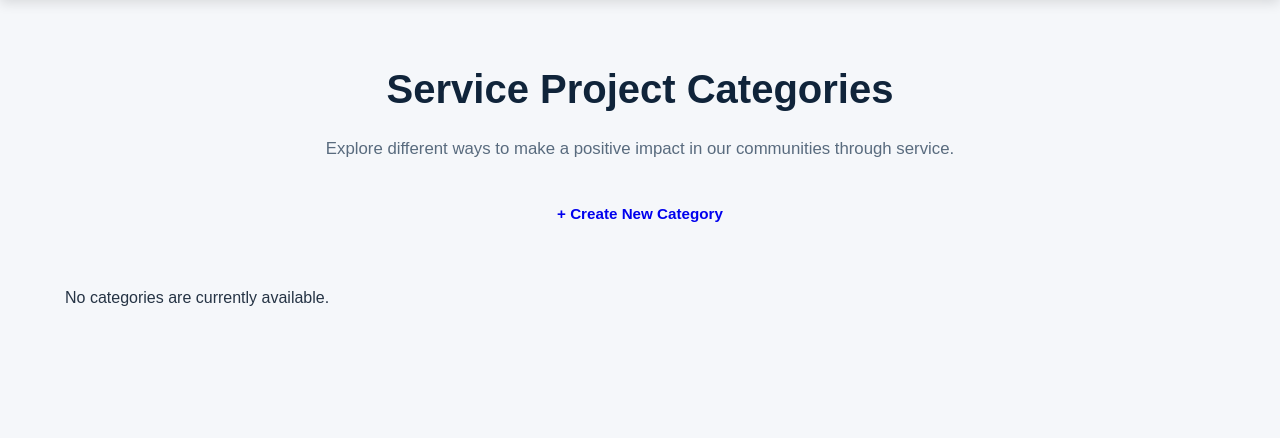
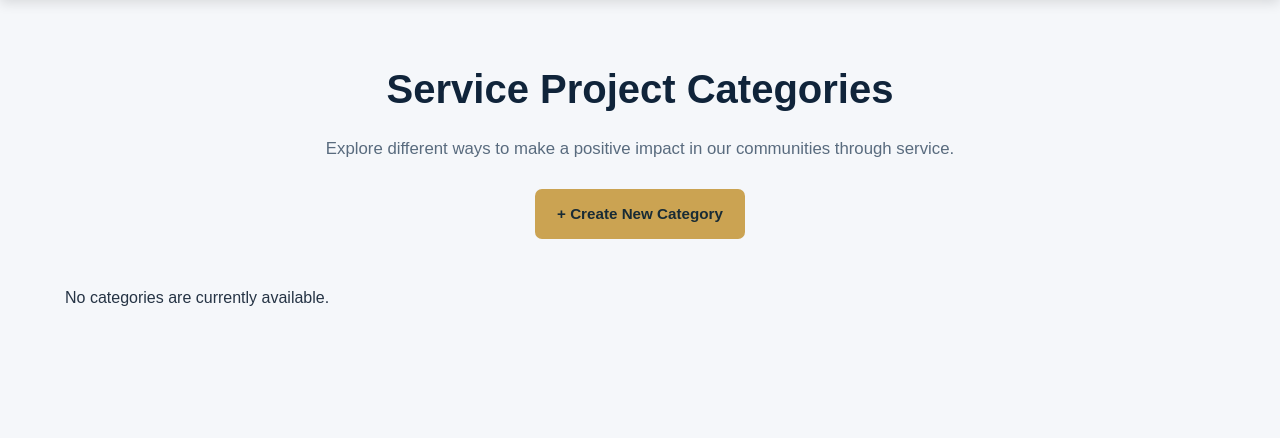
Before and after one commit to ferdinandstanley/cse340-course, a Node server app: page /categories in a window 1280 px wide. Shown: the part 71-509 px from the top of the page. Run offline with Node 20, Linux system fonts and the light colour scheme; data that the repository does not hold is empty.

Commit message:
Make create buttons consistent across pages

```diff
--- a/src/views/categories.ejs
+++ b/src/views/categories.ejs
@@ -14,7 +14,7 @@
             </p>
 
             <div class="project-actions">
-                <a href="/new-category" class="action-button">
+                <a href="/new-category" class="action-button edit-button">
                     + Create New Category
                 </a>
             </div>
--- a/src/views/organizations.ejs
+++ b/src/views/organizations.ejs
@@ -13,7 +13,7 @@
             </p>
 
             <div class="project-actions">
-                <a href="/new-organization" class="action-button">
+                <a href="/new-organization" class="action-button edit-button">
                     + Create New Organization
                 </a>
             </div>
```
